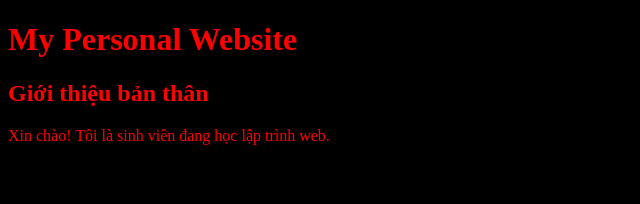
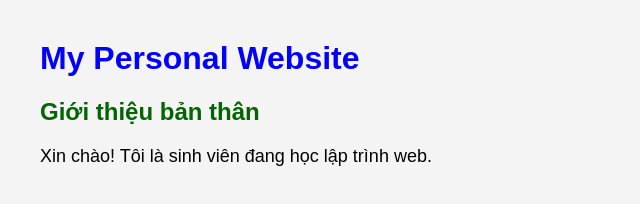
Before and after one commit to dtc245200074-web/personal-intro, a plain HTML site: page index.html in a window 1280 px wide. Shown: the whole page, without its empty margins (0-640 px from the left). Drawn offline with Linux system fonts and the light colour scheme.

Commit message:
Revert "Make incorrect CSS changes"

```diff
--- a/style.css
+++ b/style.css
@@ -1,4 +1,17 @@
 body {
-    color: red;
-    background-color: black;
+    font-family: Arial, sans-serif;
+    margin: 40px;
+    background-color: #f4f4f4;
 }
+
+h1 {
+    color: blue;
+}
+
+h2 {
+    color: darkgreen;
+}
+
+p {
+    font-size: 18px;
+}
```
